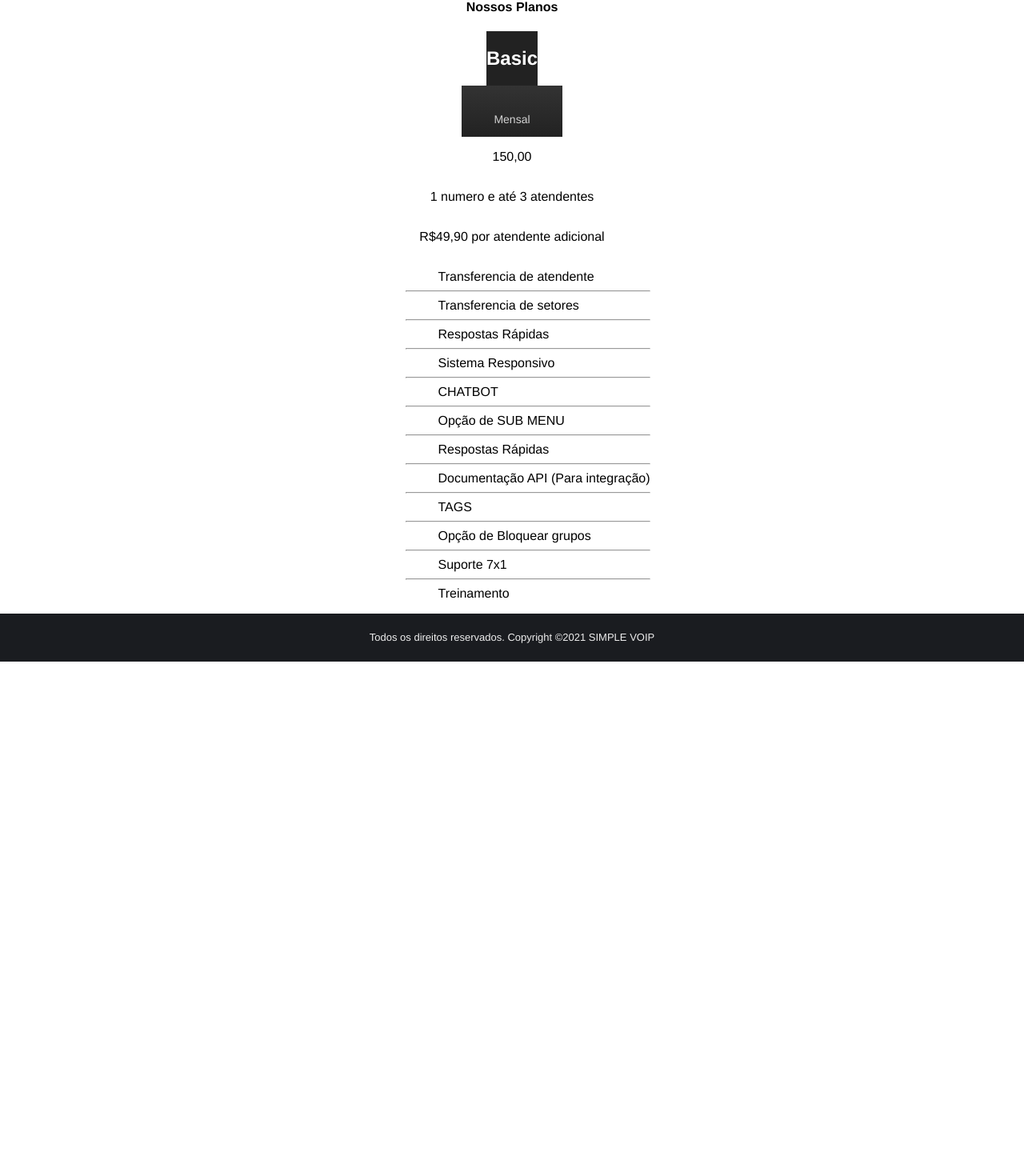
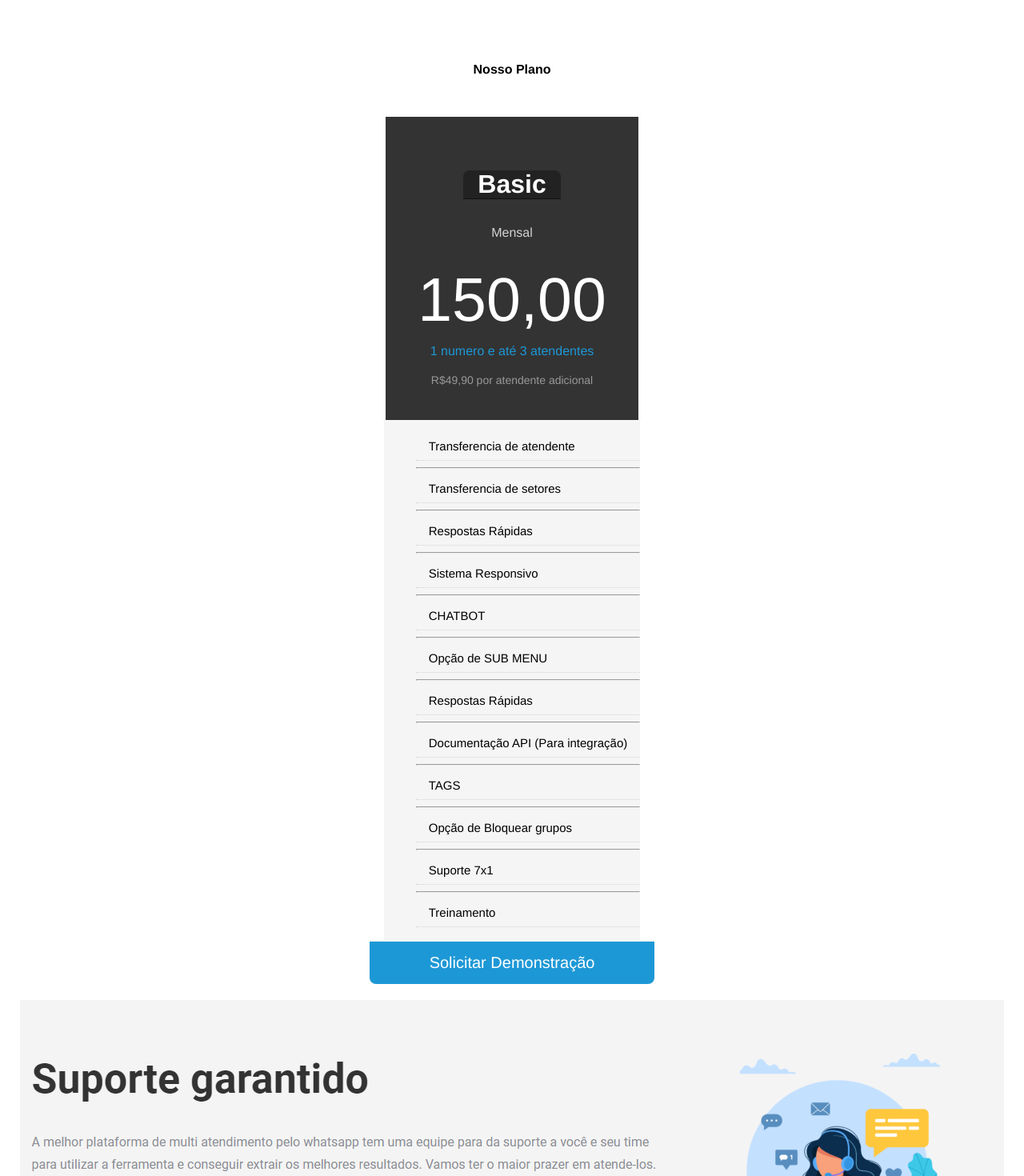
Before and after one commit to joaotoni/simples-voip, a React (Vite) app: page / in a window 1280 px wide. Shown: the part 2332-3802 px from the top of the page at 80% size. Before the commit the page ends 3159 px from the top, so only its background shows below. Built offline with nearby package versions, Linux system fonts and the light colour scheme.

Commit message:
Four Part finalizado com sucesso

```diff
--- a/src/components/Header/Navbar/index.tsx
+++ b/src/components/Header/Navbar/index.tsx
@@ -1,5 +1,5 @@
 import { ReactNode } from "react"
-import { LinkStyled } from "./style"
+import { LinkStyled, LinkStyle } from "./style"
 
 
 interface NavbarProps{
@@ -11,6 +11,15 @@ interface NavbarProps{
 
 export function Navbar(props:NavbarProps) {
   return (
-      <LinkStyled href="#recursos">{props.text}{props.children}</LinkStyled>
+    <>
+      <LinkStyled href="#recursos" >{props.text}{props.children}</LinkStyled>
+    </>
   )
 }
+export function SecondNavbar(props:NavbarProps) {
+  return (
+    <>
+<LinkStyle href="#plano" >{props.text}{props.children}</LinkStyle>
+</>
+  )
+}
--- a/src/components/Header/Navbar/style.ts
+++ b/src/components/Header/Navbar/style.ts
@@ -33,3 +33,36 @@ export const LinkStyled =  styled.a`
             transition: transform 0.3s ease-out;
       }
 `
+export const LinkStyle =  styled.a`
+            display: flex;
+            align-items: center;
+            position: relative;
+            margin: auto;
+            text-decoration: none;
+            color:  #007bff;
+            transition: 200ms;
+
+            > img {
+               padding-left: 5px ;
+               color: #007bff;
+            }
+      :hover{
+            color:#1ebbf0;
+      }
+      :hover:after {
+            transform: scaleX(1);
+            transform-origin: bottom left;
+      }
+      :after {
+            content: '';
+            position: absolute;
+            width: 100%;
+            transform: scaleX(0);
+            height: 2px;
+            bottom: -5px;
+            left: 0;
+            background-color: #1ebbf0;
+            transform-origin: bottom right;
+            transition: transform 0.3s ease-out;
+      }
+`
--- a/src/components/Header/index.tsx
+++ b/src/components/Header/index.tsx
@@ -1,4 +1,4 @@
-import { Navbar } from "./Navbar";
+import { Navbar, SecondNavbar } from "./Navbar";
 import {HeaderStyled, ImgDivStyled, NavbarDivStyled, SpacingDivStyled} from "./style"
 import Whats from "../../assets/icons/whatsapp.png"
 import Logo from "../../assets/images/logo.jpg"
@@ -11,7 +11,7 @@ export function Header() {
         <ImgDivStyled src={Logo} alt="Logo Simple Voip" height={"90px"} />
         <NavbarDivStyled>
           <Navbar text={"Recursos"} redirect={"#recursos"} />
-          <Navbar text={"Planos"} redirect={"#plano"} />
+          <SecondNavbar text={"Planos"} redirect={"#plano"} />
           <Navbar text ={"Falar com atendente"}>
             <img src={Whats} alt="Logo Whatsapp" height={16} />
           </Navbar>
--- a/src/components/Main/Four-Part/Four-part.tsx
+++ b/src/components/Main/Four-Part/Four-part.tsx
@@ -1,29 +1,24 @@
-import { DivStyled, FormStyledd, DivStyle, DivStyl } from "./styled"
+import LastLink from "../Links/LastLink/Last"
+
+import { DivStyled, SectionStyledd, DivStyle,DivStyl } from "./styled"
+import Banner from "../../../assets/images/Banner.png"
 
 export default function Four(){
     return(
-        <div>
+        <DivStyled id="plano">
              <DivStyled>
-                    <h4>Nossos Planos</h4>
+                    <h4>Nosso Plano</h4>
             </DivStyled>
-            <FormStyledd id="plano">
+            <SectionStyledd >
 
-                <DivStyle>
-                    <h2>Basic</h2>
-                </DivStyle>
+            <DivStyle>
+                <h2>Basic</h2>
+                <p className="Mensal">Mensal</p>
+                <p className="Valor">150,00</p>
+                <p className="aten">1 numero e até 3 atendentes</p>
+                <p className="Add">R$49,90 por atendente adicional</p>
+            </DivStyle>
                 <DivStyl>
-                    <p>Mensal</p>
-                </DivStyl>
-                <div>
-                    <p>150,00</p>
-                </div>
-                <div>
-                    <p>1 numero e até 3 atendentes</p>
-                </div>
-                <div>
-                    <p>R$49,90 por atendente adicional</p>
-                </div>
-                <div>
                     <ul>
                         <ol>Transferencia de atendente</ol>
                         <hr />
@@ -49,8 +44,10 @@ export default function Four(){
                         <hr />
                         <ol>Treinamento</ol>
                     </ul>
-                </div>
-            </FormStyledd>
-    </div>
+                </DivStyl>
+                <LastLink texto= "Solicitar Demonstração" redirect  = "/whats"/>
+            </SectionStyledd>
+            <img src={Banner} alt="" />
+    </DivStyled>
     )
 }
--- a/src/components/Main/Four-Part/styled.ts
+++ b/src/components/Main/Four-Part/styled.ts
@@ -3,24 +3,84 @@ import styled from "styled-components";
 export const DivStyled = styled.div`
     display: flex;
     justify-content: center;
+    flex-direction: column;
+    align-items: center;
+
+    h4{
+        margin-top: 100px;
+        margin-bottom: 50px;
+    }
+
+    img{
+        margin-bottom: 60px;
+    }
 `
 
-export const FormStyledd= styled.form`
+export const SectionStyledd= styled.section`
     display: flex;
     flex-direction: column;
     align-items: center;
+
 `
 export const DivStyle = styled.div`
-    background: #222222;
-    width: max-content;
-    border: #222222;
+    background: rgba(51,51,51,1);
     color: white;
+    display: flex;
+    flex-direction:column;
+    align-items: center;
+    padding: 40px;
+
+    h2{
+        margin-bottom: -3px!important;
+        border-bottom: #111 solid 1px;
+        background: #222;
+        padding: 0px 18px;
+        font-size: 32px;
+        color: white;
+        line-height: 35px;
+        border-top-left-radius: 8px;
+        border-top-right-radius: 8px;
+        z-index: auto;
+
+
+    }
+
+    .Mensal{
+        padding: 20px 0;
+        color: lightgrey;
+    }
+
+    .Valor{
+        font-size: 77px;
+        line-height: 1em;
+        text-align: center;
+        color: white;
+        margin: 0;
+    }
+    .aten{
+        font-size: 16px;
+        line-height: 20px;
+        font-weight: 300;
+        text-align: center;
+
+        color: #1d98d6;
+    }
+    .Add{
+        font-size: 14px;
+        line-height: 20px;
+        font-weight: 300;
+        text-align: center;
+        color: #999;
+        margin: 0;
+    }
 `
+export const DivStyl = styled.div`
+    background: whitesmoke;
 
-export const DivStyl = styled.div`
-    padding: 20px 40px 0;
-    color: lightgrey;
-    font-size: 14px;
-    font-weight: 400!important;
-    background: linear-gradient(0deg,rgba(34,34,34,1) 0%,rgba(51,51,51,1) 100%);
+    ol{
+        font-size: 15px;
+        line-height: 1.6em;
+        padding: 5px 16px;
+        border-bottom: 1px dotted lightgrey;
+    }
 `
--- /dev/null
+++ b/src/components/Main/Links/LastLink/Last.tsx
@@ -0,0 +1,12 @@
+import {AStyled} from "./style"
+    interface LinkProps{
+        texto: string;
+        redirect: string;
+    }
+export default function LastLink (props: LinkProps){
+    return (
+        <AStyled className="link-banner" href={props.redirect} target= "_blank">
+            {props.texto}
+        </AStyled>
+    )
+}
--- /dev/null
+++ b/src/components/Main/Links/LastLink/style.ts
@@ -0,0 +1,14 @@
+import styled from "styled-components"
+
+export const AStyled = styled.a`
+    padding: 15px 75px;
+    border-top: whitesmoke solid 2px;
+    border-bottom-left-radius: 8px;
+    border-bottom-right-radius: 8px;
+    text-align: center;
+    color: white;
+    font-size: 20px;
+    text-decoration: none;
+    background: #1d98d6;
+    margin-bottom: 20px;
+`
```
Also changed, not shown: src/assets/images/Banner.png (added).
